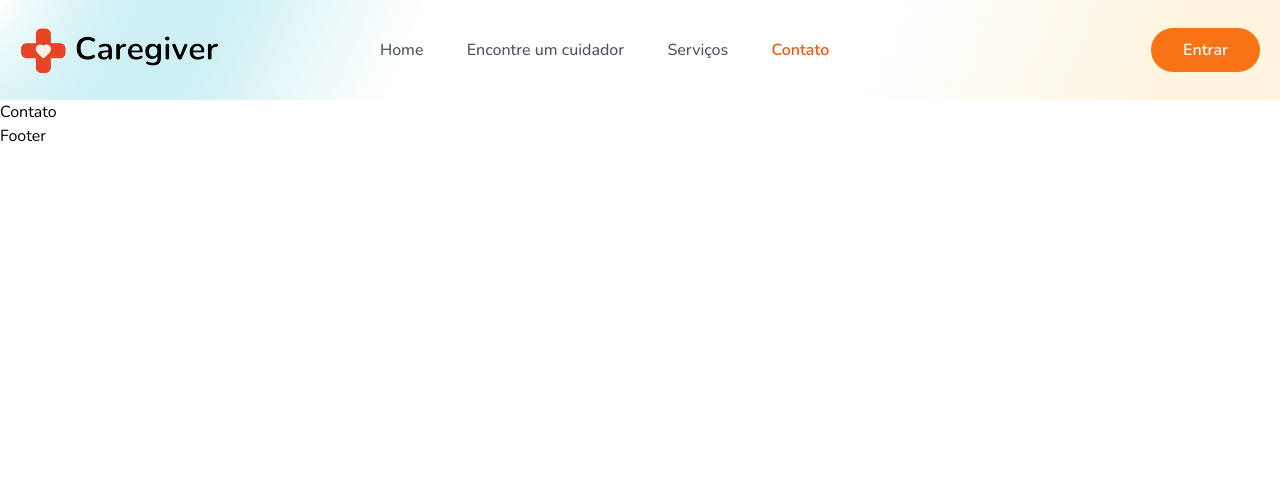
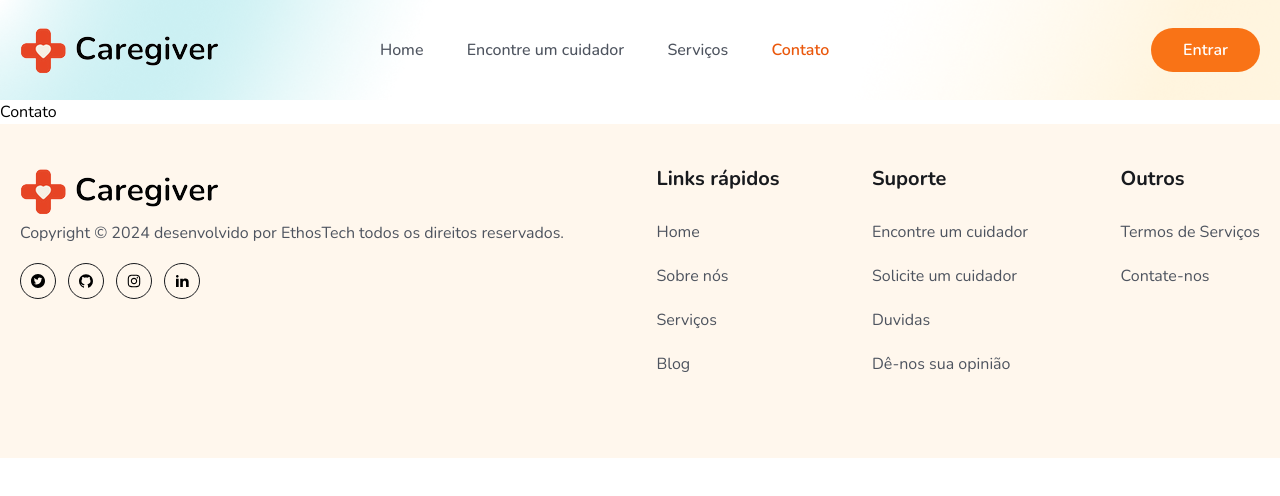
Before and after one commit to NotedSilva/Caregiver-Website, a React (Vite) app in the folder frontend/: page /contato in a window 1280 px wide. Shown: the top 496 px of the page. Built offline with nearby package versions, Linux system fonts and the light colour scheme.

Commit message:
Criação do rodapé

```diff
--- a/frontend/src/components/Footer/Footer.jsx
+++ b/frontend/src/components/Footer/Footer.jsx
@@ -1,9 +1,137 @@
-import React from 'react'
+import React from 'react';
+
+import {Link} from 'react-router-dom';
+
+import logo from '../../assets/images/logo.png';
+import {RiLinkedinFill} from 'react-icons/ri';
+import {AiOutlineInstagram, AiFillTwitterCircle, AiFillGithub, } from 'react-icons/ai';
+
+const socialLinks = [
+  {
+    path: "https://twitter.com",
+    icon: <AiFillTwitterCircle  className="group-hover:text-white w-4 h-5" />,
+  },
+  {
+    path: "https://github.com",
+    icon: <AiFillGithub  className="group-hover:text-white w-4 h-5" />,
+  },
+  {
+    path: "https://www.instagram.com",
+    icon: <AiOutlineInstagram  className="group-hover:text-white w-4 h-5" />,
+  },
+  {
+    path: "https://www.instagram.com",
+    icon: <RiLinkedinFill  className="group-hover:text-white w-4 h-5" />,
+  },
+];
+
+const quickLinks01 = [
+  {
+    path: "/home",
+    display: "Home",
+  },
+  {
+    path: "/",
+    display: "Sobre nós",
+  },
+  {
+    path: "/",
+    display: "Serviços",
+  },
+  {
+    path: "/",
+    display: "Blog",
+  },
+];
+
+const quickLinks02 = [
+  {
+    path: "/Encontre-um-cuidador",
+    display: "Encontre um cuidador",
+  },
+  {
+    path: "/",
+    display: "Solicite um cuidador",
+  },
+  {
+    path: "/",
+    display: "Duvidas",
+  },
+  {
+    path: "/",
+    display: "Dê-nos sua opinião",
+  },
+];
+
+const quickLinks03 = [
+  {
+    path: "/",
+    display: "Termos de Serviços",
+  },
+  {
+    path: "/contato",
+    display: "Contate-nos",
+  },
+];
+
+
 
 const Footer = () => {
-  return (
-    <div>Footer</div>
-  )
+
+const year = new Date().getFullYear()
+
+  return <footer className="pb-16 pt-10 bg-orange-50">
+    <div className="container">
+      <div className="flex justify-between flex-col md:flex-row flex-wrap gap-[30px]">
+          <div>
+            <img src={logo} alt="Logo do site" />
+            <p className="text-[16px] leading-7 font-[400] text-textColor">Copyright © {year} desenvolvido por EthosTech todos os direitos reservados.</p>
+
+              <div className="flex items-center gap-3 mt-4">
+                {socialLinks.map((link, index) =>( <Link to={link.path} key={index}
+                className="w-9 h-9 border border-solid border-[#181A1E] rounded-full flex items-center justify-center group hover:bg-orange-400 hover:border-none">
+                   {link.icon}
+                </Link>
+                ))}
+              </div>
+
+          </div>
+
+          <div>
+            <h2 className="text-[20px] leading-[30px] font-[700] mb-6 text-headingColor">
+                Links rápidos
+            </h2>
+
+            <ul>
+              {quickLinks01.map((item,index) => <li key={index} className="mb-4">
+              <Link to={item.path} className="text-[16px] leading-7 font-[400] text-textColor">{item.display}</Link></li>)}
+            </ul>
+          </div>
+
+          <div>
+            <h2 className="text-[20px] leading-[30px] font-[700] mb-6 text-headingColor">
+                Suporte
+            </h2>
+
+            <ul>
+              {quickLinks02.map((item,index) => <li key={index} className="mb-4">
+              <Link to={item.path} className="text-[16px] leading-7 font-[400] text-textColor">{item.display}</Link></li>)}
+            </ul>
+          </div>
+
+          <div>
+            <h2 className="text-[20px] leading-[30px] font-[700] mb-6 text-headingColor">
+                Outros
+            </h2>
+
+            <ul>
+              {quickLinks03.map((item,index) => <li key={index} className="mb-4">
+              <Link to={item.path} className="text-[16px] leading-7 font-[400] text-textColor">{item.display}</Link></li>)}
+            </ul>
+          </div>
+      </div>
+    </div>
+  </footer>
 }
 
 export default Footer;
```
